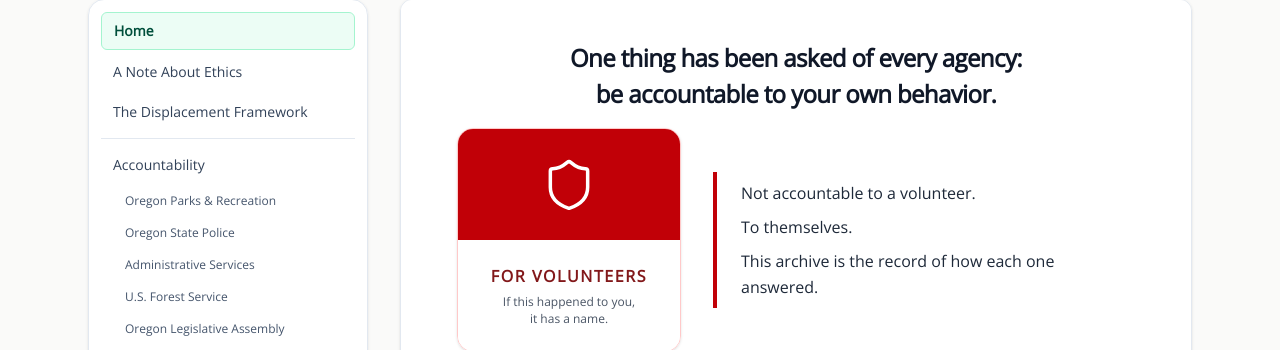
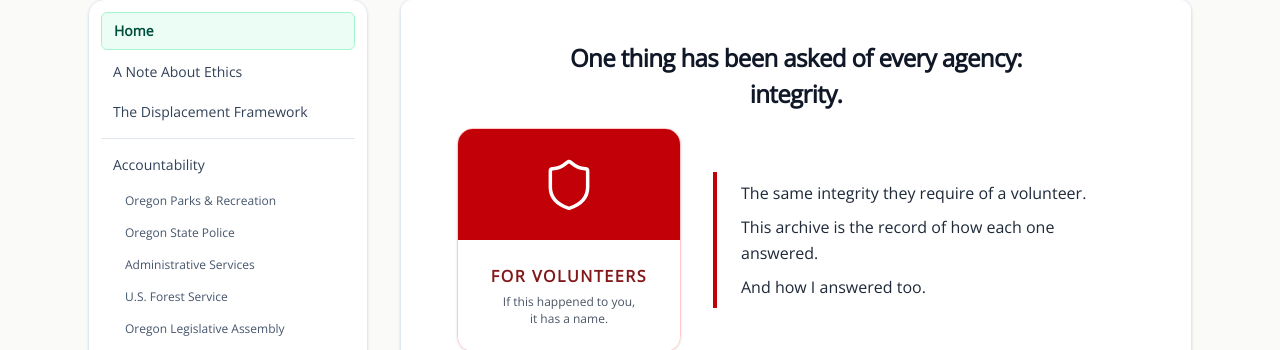
Before and after one commit to rswfire/rswfire.oprd, a Next.js app: page / in a window 1280 px wide. Shown: the part 134-484 px from the top of the page. Built offline with nearby package versions, Linux system fonts and the light colour scheme; no server answers.

Commit message:
Frame the archive around integrity

```diff
--- a/app/(archive)/page.tsx
+++ b/app/(archive)/page.tsx
@@ -27,15 +27,15 @@ export default function OverviewPage() {
                     {/* OPENING STATEMENT */}
                     <div className="mt-4 sm:mt-6 px-2 md:text-center text-xl sm:text-2xl font-semibold tracking-tight text-gray-900 leading-normal">
                         <span className="block">One thing has been asked of every agency:</span>
-                        <span className="block">be accountable to your own behavior.</span>
+                        <span className="block">integrity.</span>
                     </div>
 
                     <div className="mt-4 flex flex-col gap-6 md:flex-row md:items-center md:gap-8 md:px-6 lg:px-10">
                         <blockquote className="mx-4 sm:mx-6 md:mx-0 md:order-2 md:flex-1 border-l-4 border-red-700 pl-6 py-2">
                             <p className="text-lg md:text-base text-gray-800 leading-relaxed">
-                                <span className="block">Not accountable to a volunteer.</span>
-                                <span className="block mt-2">To themselves.</span>
+                                <span className="block">The same integrity they require of a volunteer.</span>
                                 <span className="block mt-2">This archive is the record of how each one answered.</span>
+                                <span className="block mt-2">And how I answered too.</span>
                             </p>
                         </blockquote>
 
```
